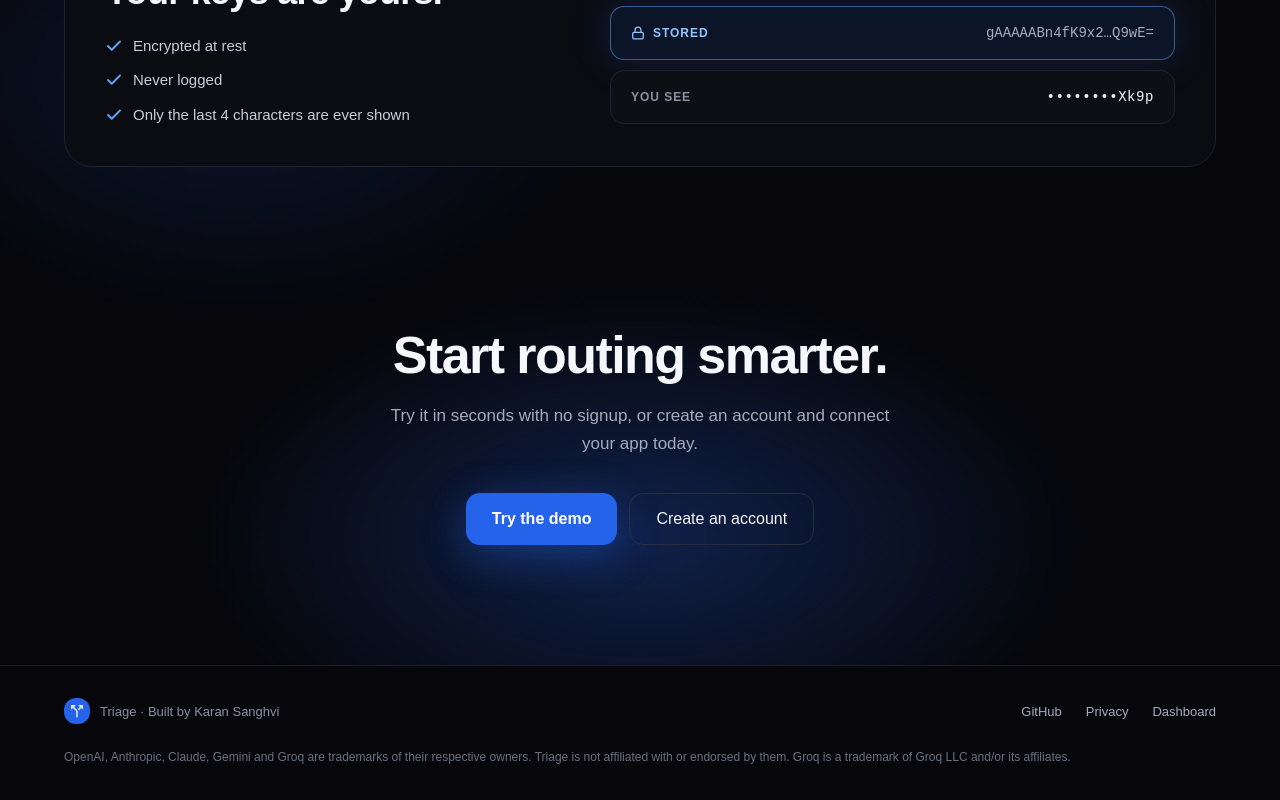
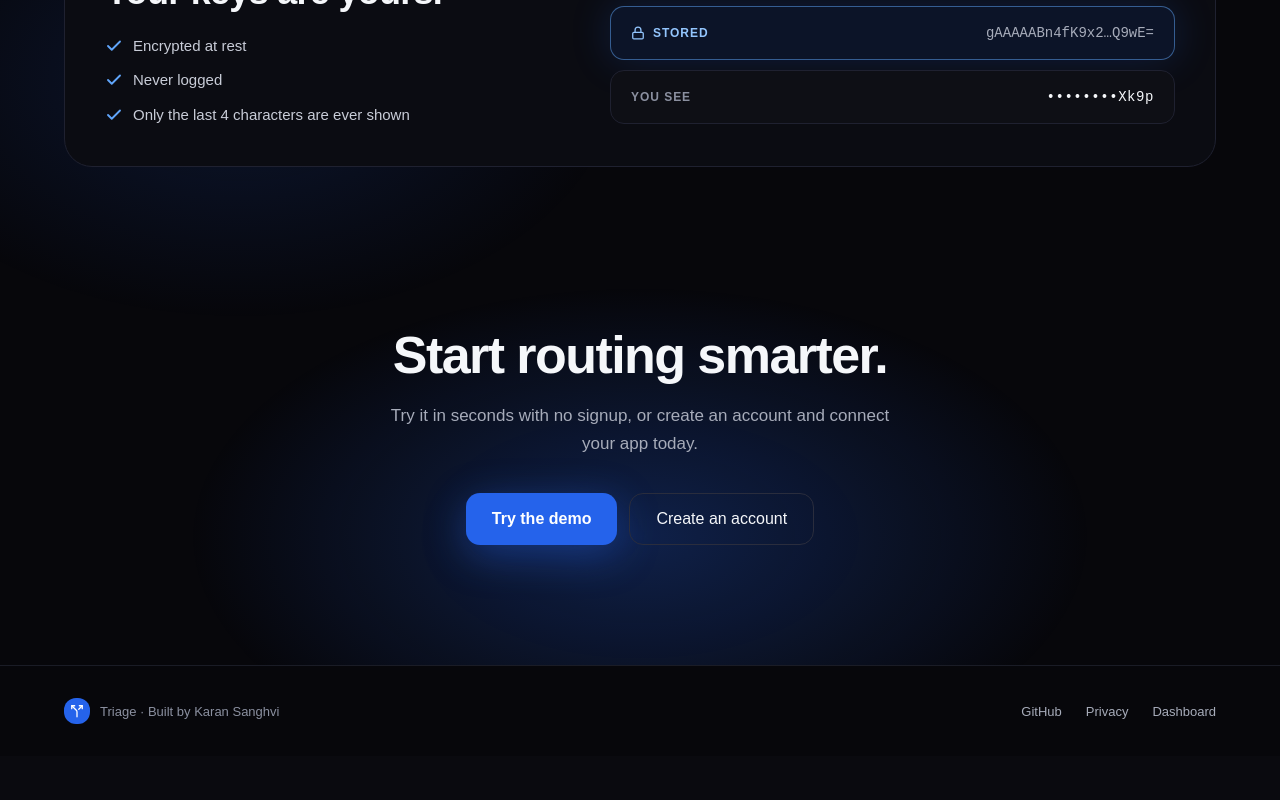
Before and after one commit to karansanghvi/triage, a React (Vite) app in the folder web/: page / in a window 1280 px wide. Shown: the part 4254-5054 px from the top of the page. After the commit the page ends 5010 px from the top, so only its background shows below. Built offline with nearby package versions, Linux system fonts and the light colour scheme; no server answers.

Commit message:
removed one line from footer

```diff
--- a/web/src/components/landing/Footer.tsx
+++ b/web/src/components/landing/Footer.tsx
@@ -26,10 +26,6 @@ export default function Footer() {
           </Link>
         </nav>
       </div>
-      <p className="mx-auto mt-6 max-w-6xl text-xs leading-relaxed text-[#6B7080]">
-        OpenAI, Anthropic, Claude, Gemini and Groq are trademarks of their respective owners. Triage is not affiliated
-        with or endorsed by them. Groq is a trademark of Groq LLC and/or its affiliates.
-      </p>
     </footer>
   )
 }
```
